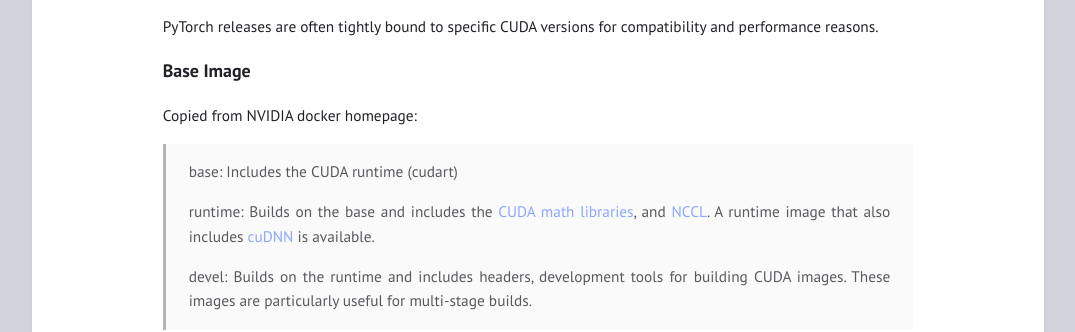
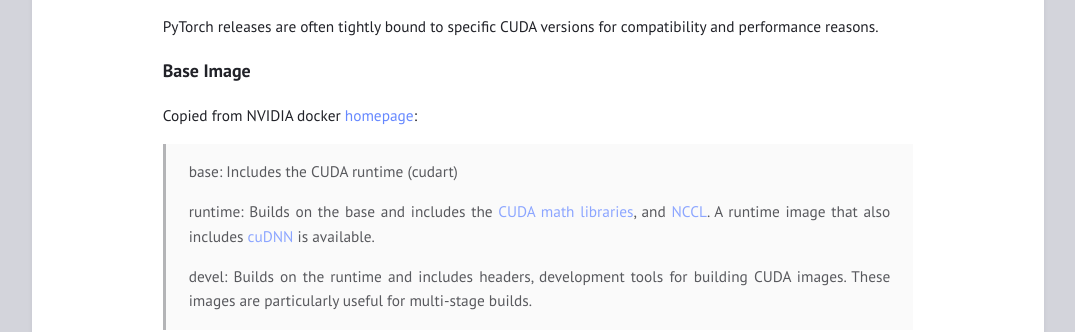
Before and after one commit to NormXU/NormXU.github.io, a Jekyll site: the page built from _posts/2023-08-30-compatibility.md, in a window 1280 px wide and 900 px high, scrolled down 941 px. Shown: the part 154-486 px from the top of the window, without its empty margins (102-1177 px from the left). Built offline with Jekyll 4.4.1, drawn with Linux system fonts in a browser that asks for light colours; some of the changed lines change nothing that is shown.

Commit message:
[blog] add link

```diff
--- a/_posts/2023-08-30-compatibility.md
+++ b/_posts/2023-08-30-compatibility.md
@@ -35,7 +35,7 @@
 
 ### Base Image
 
-Copied from NVIDIA docker homepage:
+Copied from NVIDIA docker [homepage](https://hub.docker.com/r/nvidia/cuda):
 
 >  base: Includes the CUDA runtime (cudart)
 >
```
